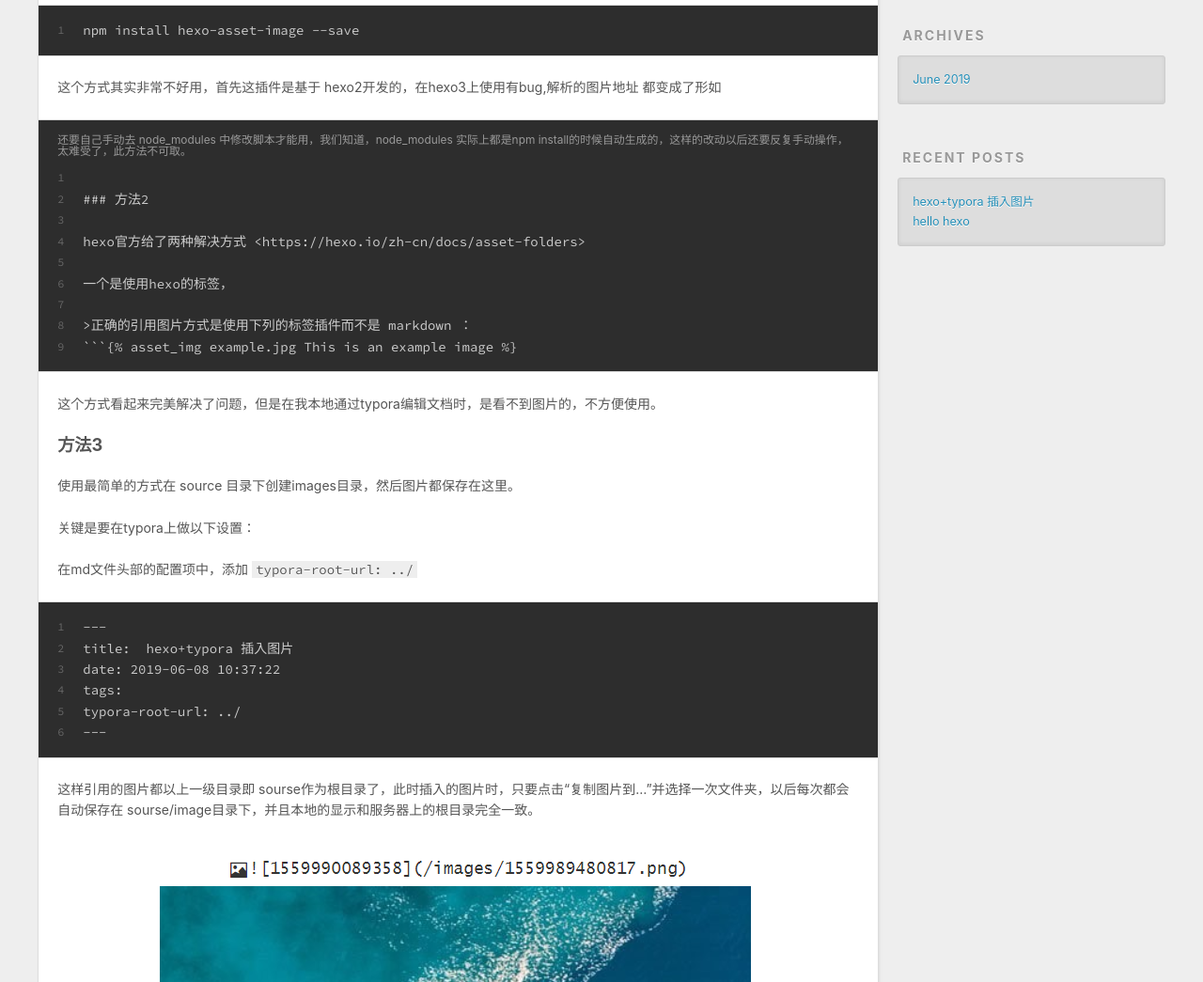
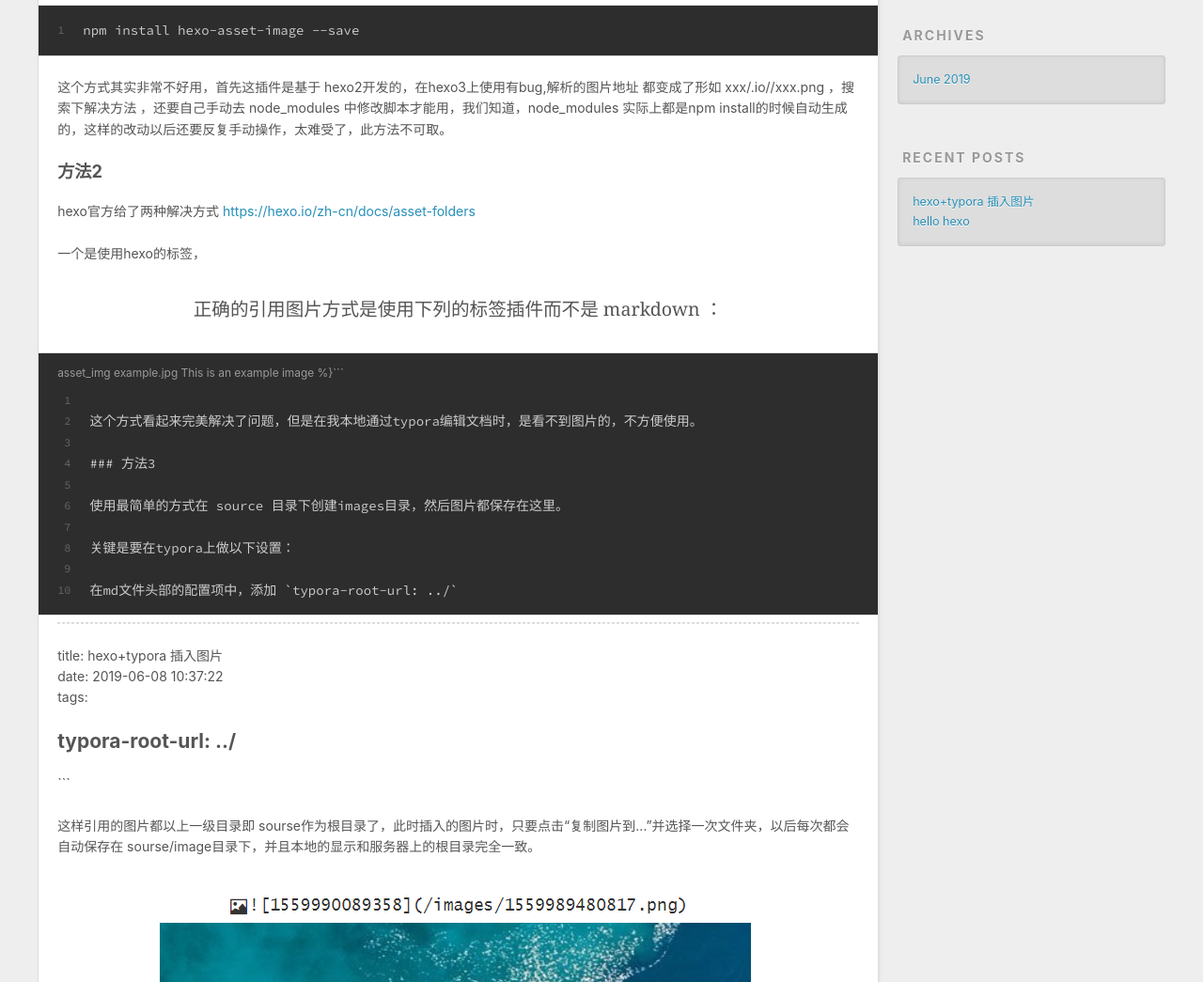
Before and after one commit to LzlzNewWorld/LzlzNewWorld.github.io, a plain HTML site: page 2019/06/08/hexo-插入图片/index.html in a window 1280 px wide. Shown: the part 480-1525 px from the top of the page at 94% size. Drawn offline with nearby package versions, Linux system fonts and the light colour scheme.

Commit message:
Site updated: 2019-06-08 18:39:58

````diff
--- a/2019/06/08/hexo-插入图片/index.html
+++ b/2019/06/08/hexo-插入图片/index.html
@@ -7,19 +7,19 @@
 
   <title>hexo+typora 插入图片 | lz的个人空间</title>
   <meta name="viewport" content="width=device-width, initial-scale=1, maximum-scale=1">
-  <meta name="description" content="hexo 官方有推荐的方式，但是结合实际使用，我的文章通过typora编辑，希望能得到所见即所得的效果，还能尽可能的减少重复操作。 方法1通过搜索得到的解决方案最常见的是安装插件： 1npm install hexo-asset-image --save  这个方式其实非常不好用，首先这插件是基于 hexo2开发的，在hexo3上使用有bug,解析的图片地址 都变成了形如 还要自己手动去 node">
+  <meta name="description" content="hexo 官方有推荐的方式，但是结合实际使用，我的文章通过typora编辑，希望能得到所见即所得的效果，还能尽可能的减少重复操作。 方法1通过搜索得到的解决方案最常见的是安装插件： 1npm install hexo-asset-image --save  这个方式其实非常不好用，首先这插件是基于 hexo2开发的，在hexo3上使用有bug,解析的图片地址 都变成了形如  xxx/.io//xx">
 <meta name="keywords" content="hexo">
 <meta property="og:type" content="article">
 <meta property="og:title" content="hexo+typora 插入图片">
 <meta property="og:url" content="http://lzlz000.github.io/2019/06/08/hexo-插入图片/index.html">
 <meta property="og:site_name" content="lz的个人空间">
-<meta property="og:description" content="hexo 官方有推荐的方式，但是结合实际使用，我的文章通过typora编辑，希望能得到所见即所得的效果，还能尽可能的减少重复操作。 方法1通过搜索得到的解决方案最常见的是安装插件： 1npm install hexo-asset-image --save  这个方式其实非常不好用，首先这插件是基于 hexo2开发的，在hexo3上使用有bug,解析的图片地址 都变成了形如 还要自己手动去 node">
+<meta property="og:description" content="hexo 官方有推荐的方式，但是结合实际使用，我的文章通过typora编辑，希望能得到所见即所得的效果，还能尽可能的减少重复操作。 方法1通过搜索得到的解决方案最常见的是安装插件： 1npm install hexo-asset-image --save  这个方式其实非常不好用，首先这插件是基于 hexo2开发的，在hexo3上使用有bug,解析的图片地址 都变成了形如  xxx/.io//xx">
 <meta property="og:locale" content="default">
 <meta property="og:image" content="http://lzlz000.github.io/images/1559989480817.png">
-<meta property="og:updated_time" content="2019-06-08T10:37:14.047Z">
+<meta property="og:updated_time" content="2019-06-08T10:39:47.421Z">
 <meta name="twitter:card" content="summary">
 <meta name="twitter:title" content="hexo+typora 插入图片">
-<meta name="twitter:description" content="hexo 官方有推荐的方式，但是结合实际使用，我的文章通过typora编辑，希望能得到所见即所得的效果，还能尽可能的减少重复操作。 方法1通过搜索得到的解决方案最常见的是安装插件： 1npm install hexo-asset-image --save  这个方式其实非常不好用，首先这插件是基于 hexo2开发的，在hexo3上使用有bug,解析的图片地址 都变成了形如 还要自己手动去 node">
+<meta name="twitter:description" content="hexo 官方有推荐的方式，但是结合实际使用，我的文章通过typora编辑，希望能得到所见即所得的效果，还能尽可能的减少重复操作。 方法1通过搜索得到的解决方案最常见的是安装插件： 1npm install hexo-asset-image --save  这个方式其实非常不好用，首先这插件是基于 hexo2开发的，在hexo3上使用有bug,解析的图片地址 都变成了形如  xxx/.io//xx">
 <meta name="twitter:image" content="http://lzlz000.github.io/images/1559989480817.png">
 
 
@@ -90,20 +90,24 @@
 <h3 id="方法1"><a href="#方法1" class="headerlink" title="方法1"></a>方法1</h3><p>通过搜索得到的解决方案最常见的是安装插件：</p>
 <figure class="highlight plain"><table><tr><td class="gutter"><pre><span class="line">1</span><br></pre></td><td class="code"><pre><span class="line">npm install hexo-asset-image --save</span><br></pre></td></tr></table></figure>
 
-<p>这个方式其实非常不好用，首先这插件是基于 hexo2开发的，在hexo3上使用有bug,解析的图片地址 都变成了形如 <figure class="highlight plain"><figcaption><span>还要自己手动去 node_modules 中修改脚本才能用，我们知道，node_modules 实际上都是npm install的时候自动生成的，这样的改动以后还要反复手动操作，太难受了，此方法不可取。</span></figcaption><table><tr><td class="gutter"><pre><span class="line">1</span><br><span class="line">2</span><br><span class="line">3</span><br><span class="line">4</span><br><span class="line">5</span><br><span class="line">6</span><br><span class="line">7</span><br><span class="line">8</span><br><span class="line">9</span><br></pre></td><td class="code"><pre><span class="line"></span><br><span class="line">### 方法2</span><br><span class="line"></span><br><span class="line">hexo官方给了两种解决方式 &lt;https://hexo.io/zh-cn/docs/asset-folders&gt; </span><br><span class="line"></span><br><span class="line">一个是使用hexo的标签，</span><br><span class="line"></span><br><span class="line">&gt;正确的引用图片方式是使用下列的标签插件而不是 markdown ：</span><br><span class="line">```&#123;% asset_img example.jpg This is an example image %&#125;</span><br></pre></td></tr></table></figure></p>
-<p>这个方式看起来完美解决了问题，但是在我本地通过typora编辑文档时，是看不到图片的，不方便使用。</p>
-<h3 id="方法3"><a href="#方法3" class="headerlink" title="方法3"></a>方法3</h3><p>使用最简单的方式在 source 目录下创建images目录，然后图片都保存在这里。</p>
-<p>关键是要在typora上做以下设置：</p>
-<p>在md文件头部的配置项中，添加 <code>typora-root-url: ../</code></p>
-<figure class="highlight plain"><table><tr><td class="gutter"><pre><span class="line">1</span><br><span class="line">2</span><br><span class="line">3</span><br><span class="line">4</span><br><span class="line">5</span><br><span class="line">6</span><br></pre></td><td class="code"><pre><span class="line">---</span><br><span class="line">title:  hexo+typora 插入图片</span><br><span class="line">date: 2019-06-08 10:37:22</span><br><span class="line">tags:</span><br><span class="line">typora-root-url: ../</span><br><span class="line">---</span><br></pre></td></tr></table></figure>
+<p>这个方式其实非常不好用，首先这插件是基于 hexo2开发的，在hexo3上使用有bug,解析的图片地址 都变成了形如  xxx/.io//xxx.png ，搜索下解决方法 ，还要自己手动去 node_modules 中修改脚本才能用，我们知道，node_modules 实际上都是npm install的时候自动生成的，这样的改动以后还要反复手动操作，太难受了，此方法不可取。</p>
+<h3 id="方法2"><a href="#方法2" class="headerlink" title="方法2"></a>方法2</h3><p>hexo官方给了两种解决方式 <a href="https://hexo.io/zh-cn/docs/asset-folders" target="_blank" rel="noopener">https://hexo.io/zh-cn/docs/asset-folders</a> </p>
+<p>一个是使用hexo的标签，</p>
+<blockquote>
+<p>正确的引用图片方式是使用下列的标签插件而不是 markdown ：</p>
+</blockquote>
+<figure class="highlight plain"><figcaption><span>asset_img example.jpg This is an example image %&#125;```</span></figcaption><table><tr><td class="gutter"><pre><span class="line">1</span><br><span class="line">2</span><br><span class="line">3</span><br><span class="line">4</span><br><span class="line">5</span><br><span class="line">6</span><br><span class="line">7</span><br><span class="line">8</span><br><span class="line">9</span><br><span class="line">10</span><br></pre></td><td class="code"><pre><span class="line"></span><br><span class="line">这个方式看起来完美解决了问题，但是在我本地通过typora编辑文档时，是看不到图片的，不方便使用。</span><br><span class="line"></span><br><span class="line">### 方法3</span><br><span class="line"></span><br><span class="line">使用最简单的方式在 source 目录下创建images目录，然后图片都保存在这里。</span><br><span class="line"></span><br><span class="line">关键是要在typora上做以下设置：</span><br><span class="line"></span><br><span class="line">在md文件头部的配置项中，添加 `typora-root-url: ../`</span><br></pre></td></tr></table></figure>
 
+<hr>
+<p>title:  hexo+typora 插入图片<br>date: 2019-06-08 10:37:22<br>tags:</p>
+<h2 id="typora-root-url"><a href="#typora-root-url" class="headerlink" title="typora-root-url: ../"></a>typora-root-url: ../</h2><p>```</p>
 <p>这样引用的图片都以上一级目录即 sourse作为根目录了，此时插入的图片时，只要点击“复制图片到…”并选择一次文件夹，以后每次都会自动保存在 sourse/image目录下，并且本地的显示和服务器上的根目录完全一致。</p>
 <p><img src="/images/1559989480817.png" alt="本地路径和服务器路径一致"></p>
 
 
     </div>
     <footer class="article-footer">
-      <a data-url="http://lzlz000.github.io/2019/06/08/hexo-插入图片/" data-id="cjwmm3hx40002agl31x9o1oa7" class="article-share-link">Share</a>
+      <a data-url="http://lzlz000.github.io/2019/06/08/hexo-插入图片/" data-id="cjwne05ke0001vol31b82zbal" class="article-share-link">Share</a>
 
 
   <ul class="article-tag-list"><li class="article-tag-list-item"><a class="article-tag-list-link" href="/tags/hexo/">hexo</a></li></ul>
````
Also changed, not shown: 2019/06/07/hello-hexo/index.html (+1 -1 lines), explore/index.html (+1 -1 lines), index.html (+12 -8 lines).
